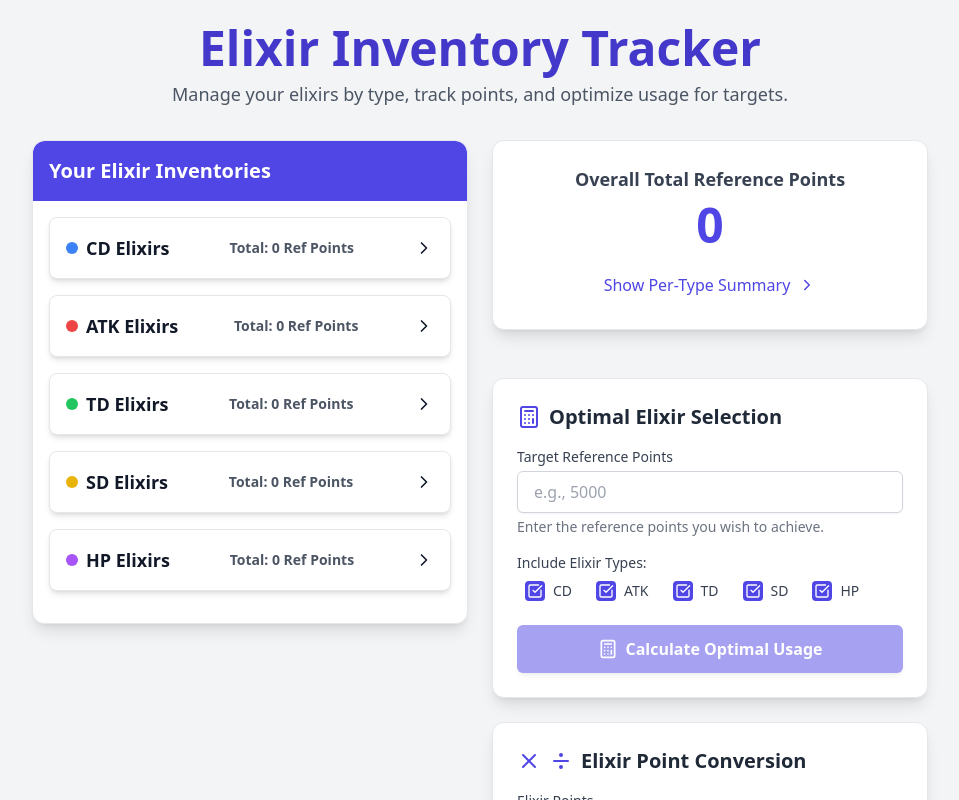
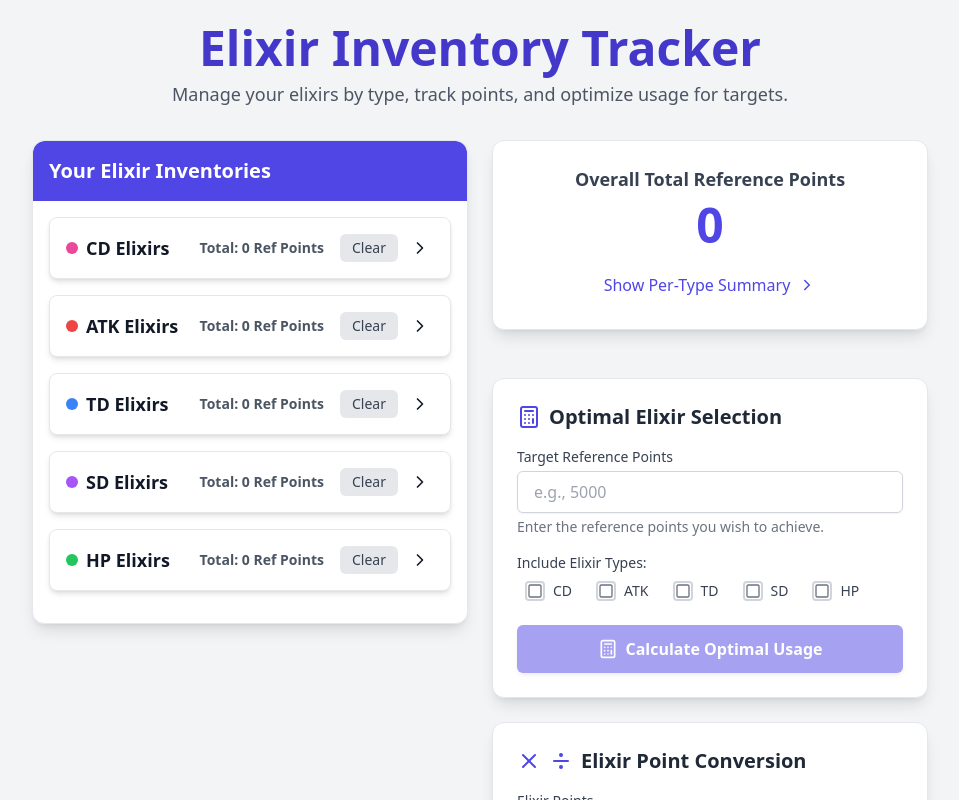
Before and after one commit to ifrag2142/elixir-tracker-app, a React (Create React App) app: page / in a window 1280 px wide. Shown: the top 800 px of the page, without its empty margins (160-1119 px from the left). Built offline with nearby package versions, Linux system fonts and the light colour scheme.

Commit message:
Add clear button, update colors, update point calculator behavior

```diff
--- a/src/App.js
+++ b/src/App.js
@@ -19,11 +19,11 @@ const ELIXIR_TIERS_CONFIG = [
 
 // Elixir Types Configuration
 const ELIXIR_TYPES_CONFIG = [
-  { name: 'CD', color: 'bg-blue-500' },
+  { name: 'CD', color: 'bg-pink-500' },
   { name: 'ATK', color: 'bg-red-500' },
-  { name: 'TD', color: 'bg-green-500' },
-  { name: 'SD', color: 'bg-yellow-500' },
-  { name: 'HP', color: 'bg-purple-500' },
+  { name: 'TD', color: 'bg-blue-500' },
+  { name: 'SD', color: 'bg-purple-500' },
+  { name: 'HP', color: 'bg-green-500' },
 ];
 
 // Helper to get ref points by tier name
@@ -72,28 +72,43 @@ const ElixirInputItem = React.memo(({ elixirType, tier, quantity, onInventoryCha
 });
 
 // Elixir Type Inventory Component
-const ElixirTypeInventory = React.memo(({ elixirTypeConfig, inventoryForType, onInventoryChange, totalRefPointsForType }) => {
+const ElixirTypeInventory = React.memo(({ elixirTypeConfig, inventoryForType, onInventoryChange, totalRefPointsForType, onClearTypeInventory }) => {
   const [isOpen, setIsOpen] = useState(false);
-
   const toggleOpen = useCallback(() => {
     setIsOpen(prev => !prev);
   }, []);
-
+  const handleClear = useCallback(() => {
+    onClearTypeInventory(elixirTypeConfig.name);
+  }, [elixirTypeConfig.name, onClearTypeInventory]);
   return (
-    <div className="mb-4 bg-white dark:bg-gray-800 rounded-lg shadow-md border border-gray-200 dark:border-gray-700 overflow-auto">
-      <button
+    <div className="mb-4 bg-white dark:bg-gray-800 rounded-lg shadow-md border border-gray-200 dark:border-gray-700 overflow-hidden">
+      <div // Use a div here to contain button and clear button
         className="flex justify-between items-center w-full p-4 text-left font-bold text-lg focus:outline-none focus:ring-2 focus:ring-indigo-500 rounded-t-lg transition-all duration-200"
+      >
+        <button // Main toggle button for accordion
           onClick={toggleOpen}
           aria-expanded={isOpen}
           aria-controls={`elixir-type-${elixirTypeConfig.name}-inventory`}
+          className="flex-grow flex items-center gap-2 focus:outline-none" // Added flex-grow
         >
-        <span className="flex items-center gap-2">
           <span className={`w-3 h-3 rounded-full ${elixirTypeConfig.color}`}></span>
           {elixirTypeConfig.name} Elixirs
-        </span>
-        <span className="text-sm text-gray-600 dark:text-gray-400">Total: {totalRefPointsForType.toLocaleString()} Ref Points</span>
+        </button>
+        <span className="text-sm text-gray-600 dark:text-gray-400 mr-4">Total: {totalRefPointsForType.toLocaleString()} Ref Points</span>
+        <button // Clear button
+          onClick={handleClear}
+          className="px-3 py-1 bg-gray-200 dark:bg-gray-700 text-gray-700 dark:text-gray-200 text-sm font-medium rounded-md hover:bg-gray-300 dark:hover:bg-gray-600 transition-colors duration-200 focus:outline-none focus:ring-2 focus:ring-gray-400"
+          aria-label={`Clear all ${elixirTypeConfig.name} elixirs`}
+        >
+          Clear
+        </button>
+        <button // Chevron for accordion
+          onClick={toggleOpen}
+          className="ml-2 p-1 rounded-full hover:bg-gray-100 dark:hover:bg-gray-700 focus:outline-none focus:ring-2 focus:ring-indigo-500"
+        >
           {isOpen ? <ChevronDown size={20} /> : <ChevronRight size={20} />}
         </button>
+      </div>
       <div
         id={`elixir-type-${elixirTypeConfig.name}-inventory`}
         className={`transition-all duration-300 ease-in-out overflow-auto ${isOpen ? 'max-h-96 opacity-100' : 'max-h-0 opacity-0'}`} // Max height for scrollability
@@ -115,7 +130,7 @@ const ElixirTypeInventory = React.memo(({ elixirTypeConfig, inventoryForType, on
 });
 
 // Elixir Inventory Management Interface Component
-const ElixirInventory = React.memo(({ inventory, onInventoryChange, totalRefPointsPerType }) => {
+const ElixirInventory = React.memo(({ inventory, onInventoryChange, totalRefPointsPerType, onClearTypeInventory }) => {
   return (
     <div className="bg-white dark:bg-gray-800 shadow-lg rounded-xl overflow-hidden mb-6 border border-gray-200 dark:border-gray-700 p-4 overflow-y-auto"> {/* Overall scrollability */}
       <h2 className="text-xl font-bold p-4 -mx-4 -mt-4 mb-4 bg-indigo-600 text-white rounded-t-xl">Your Elixir Inventories</h2>
@@ -124,8 +139,9 @@ const ElixirInventory = React.memo(({ inventory, onInventoryChange, totalRefPoin
           key={typeConfig.name}
           elixirTypeConfig={typeConfig}
           inventoryForType={inventory[typeConfig.name] || {}}
-          onInventoryChange={onInventoryChange} // This is the corrected line
+          onInventoryChange={onInventoryChange}
           totalRefPointsForType={totalRefPointsPerType[typeConfig.name] || 0}
+          onClearTypeInventory={onClearTypeInventory}
         />
       ))}
     </div>
@@ -182,7 +198,8 @@ const TotalSummaryDisplay = React.memo(({ totalOverallRefPoints, totalRefPointsP
 const OptimalSelectionCalculator = React.memo(({ inventory, totalOverallRefPoints }) => {
   const [targetRefPoints, setTargetRefPoints] = useState('');
   const [selectedElixirTypes, setSelectedElixirTypes] = useState(() =>
-    new Set(ELIXIR_TYPES_CONFIG.map(type => type.name))
+    // new Set(ELIXIR_TYPES_CONFIG.map(type => type.name))
+    new Set()
   );
   const [resultElixirs, setResultElixirs] = useState({});
   const [achievedPoints, setAchievedPoints] = useState(0);
@@ -366,8 +383,7 @@ const OptimalSelectionCalculator = React.memo(({ inventory, totalOverallRefPoint
                 onChange={(e) => handleTypeSelectionChange(typeConfig.name, e.target.checked)}
                 className="sr-only" // Hide default checkbox
               />
-              <span className={`w-5 h-5 rounded flex items-center justify-center border-2 transition-all duration-150 ease-in-out ${
-                selectedElixirTypes.has(typeConfig.name)
+              <span className={`w-5 h-5 rounded flex items-center justify-center border-2 transition-all duration-150 ease-in-out ${selectedElixirTypes.has(typeConfig.name)
                   ? 'bg-indigo-600 border-indigo-600 text-white'
                   : 'bg-white dark:bg-gray-800 border-gray-300 dark:border-gray-600 text-gray-500 dark:text-gray-400'
                 }`}>
@@ -635,6 +651,20 @@ const ElixirTrackerApp = () => {
     }));
   }, []);
 
+  // Handler for clearing all elixirs of a specific type
+  const handleClearTypeInventory = useCallback((elixirTypeToClear) => {
+    setInventory(prevInventory => {
+      const newTypeInventory = {};
+      ELIXIR_TIERS_CONFIG.forEach(tier => {
+        newTypeInventory[tier.name] = 0; // Set all tiers for this type to 0
+      });
+      return {
+        ...prevInventory,
+        [elixirTypeToClear]: newTypeInventory,
+      };
+    });
+  }, []);
+
   return (
     <div className="min-h-screen bg-gray-100 dark:bg-gray-900 text-gray-900 dark:text-gray-100 p-4 sm:p-6 font-sans">
       <header className="text-center mb-8">
@@ -653,6 +683,7 @@ const ElixirTrackerApp = () => {
             inventory={inventory}
             onInventoryChange={handleInventoryChange}
             totalRefPointsPerType={totalRefPointsPerType}
+            onClearTypeInventory={handleClearTypeInventory}
           />
         </section>
 
```
Lines whose indentation alone changed are shown as unchanged.
